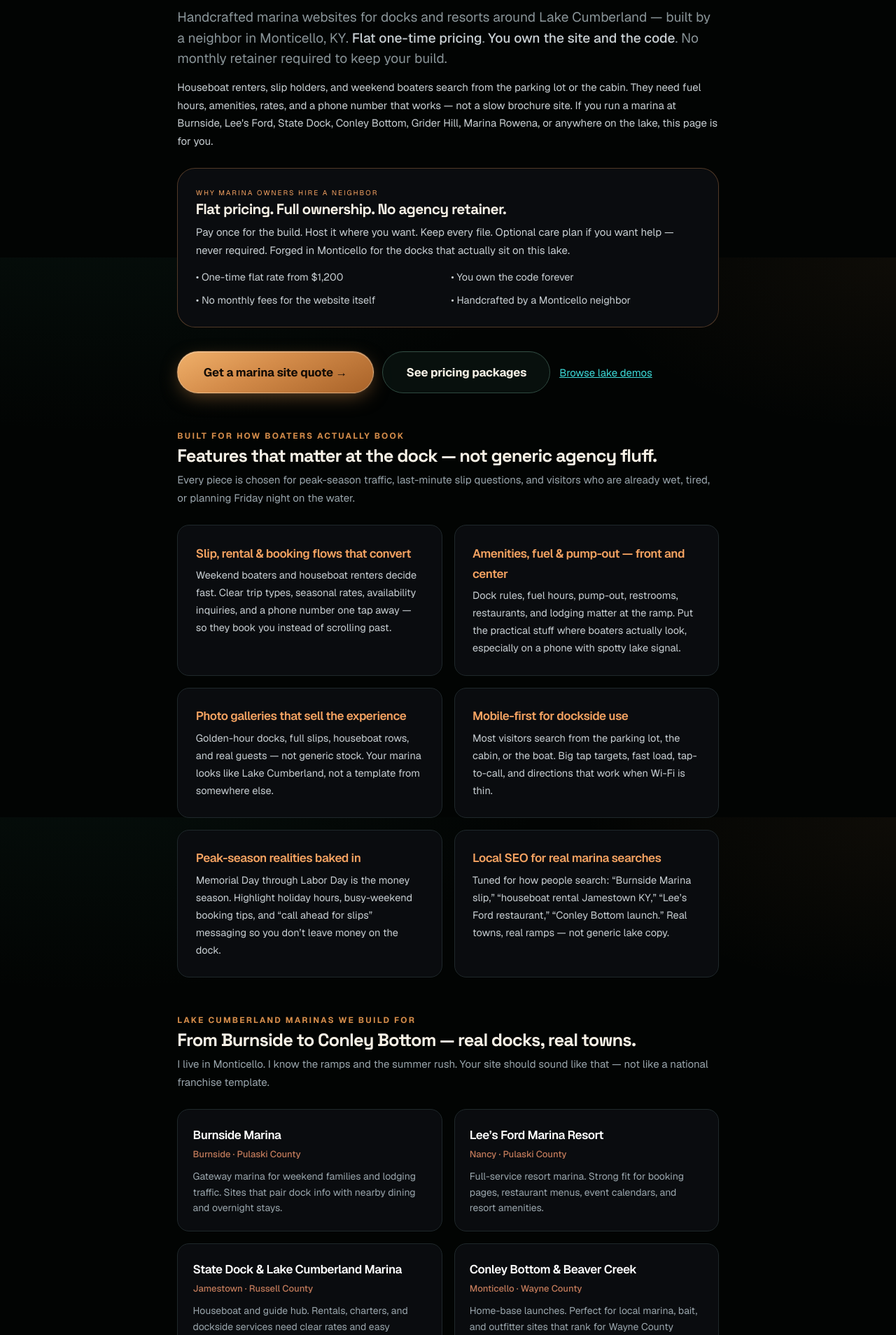
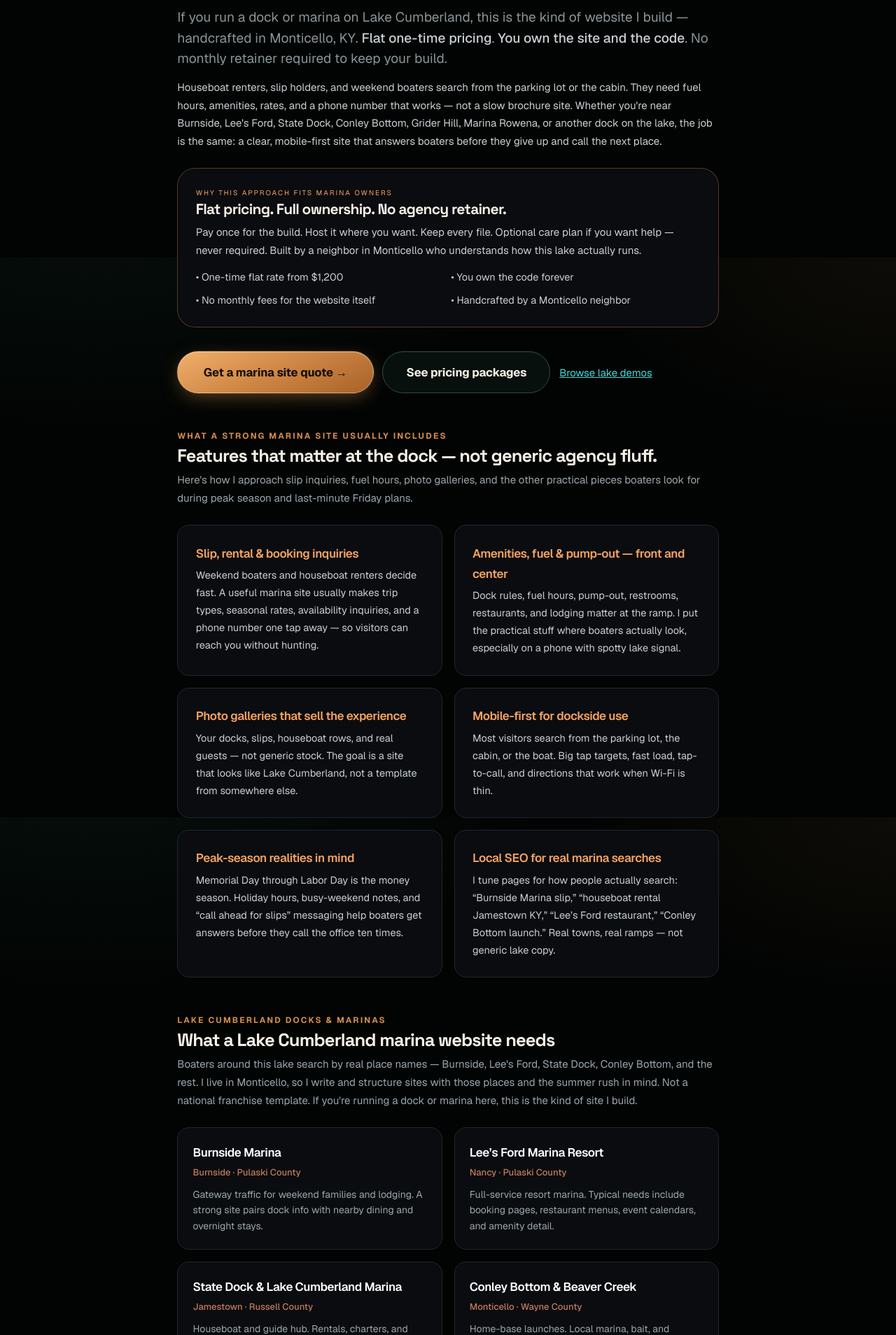
Before and after one commit to muhgits77/bluegrass-digital-forge-g, a Next.js app: page /marina-websites in a window 1280 px wide. Shown: the part 432-2340 px from the top of the page at 70% size. Built offline with nearby package versions, Linux system fonts and the light colour scheme.

Commit message:
Tone down marina page language to reflect current experience while keeping local SEO value

```diff
--- a/app/marina-websites/page.tsx
+++ b/app/marina-websites/page.tsx
@@ -30,28 +30,28 @@ export const metadata: Metadata = {
 
 const benefits = [
   {
-    title: "Slip, rental & booking flows that convert",
-    body: "Weekend boaters and houseboat renters decide fast. Clear trip types, seasonal rates, availability inquiries, and a phone number one tap away — so they book you instead of scrolling past.",
+    title: "Slip, rental & booking inquiries",
+    body: "Weekend boaters and houseboat renters decide fast. A useful marina site usually makes trip types, seasonal rates, availability inquiries, and a phone number one tap away — so visitors can reach you without hunting.",
   },
   {
     title: "Amenities, fuel & pump-out — front and center",
-    body: "Dock rules, fuel hours, pump-out, restrooms, restaurants, and lodging matter at the ramp. Put the practical stuff where boaters actually look, especially on a phone with spotty lake signal.",
+    body: "Dock rules, fuel hours, pump-out, restrooms, restaurants, and lodging matter at the ramp. I put the practical stuff where boaters actually look, especially on a phone with spotty lake signal.",
   },
   {
     title: "Photo galleries that sell the experience",
-    body: "Golden-hour docks, full slips, houseboat rows, and real guests — not generic stock. Your marina looks like Lake Cumberland, not a template from somewhere else.",
+    body: "Your docks, slips, houseboat rows, and real guests — not generic stock. The goal is a site that looks like Lake Cumberland, not a template from somewhere else.",
   },
   {
     title: "Mobile-first for dockside use",
     body: "Most visitors search from the parking lot, the cabin, or the boat. Big tap targets, fast load, tap-to-call, and directions that work when Wi-Fi is thin.",
   },
   {
-    title: "Peak-season realities baked in",
-    body: "Memorial Day through Labor Day is the money season. Highlight holiday hours, busy-weekend booking tips, and “call ahead for slips” messaging so you don’t leave money on the dock.",
+    title: "Peak-season realities in mind",
+    body: "Memorial Day through Labor Day is the money season. Holiday hours, busy-weekend notes, and “call ahead for slips” messaging help boaters get answers before they call the office ten times.",
   },
   {
     title: "Local SEO for real marina searches",
-    body: "Tuned for how people search: “Burnside Marina slip,” “houseboat rental Jamestown KY,” “Lee’s Ford restaurant,” “Conley Bottom launch.” Real towns, real ramps — not generic lake copy.",
+    body: "I tune pages for how people actually search: “Burnside Marina slip,” “houseboat rental Jamestown KY,” “Lee’s Ford restaurant,” “Conley Bottom launch.” Real towns, real ramps — not generic lake copy.",
   },
 ];
 
@@ -59,12 +59,12 @@ const marinas = [
   {
     name: "Burnside Marina",
     area: "Burnside · Pulaski County",
-    note: "Gateway marina for weekend families and lodging traffic. Sites that pair dock info with nearby dining and overnight stays.",
+    note: "Gateway traffic for weekend families and lodging. A strong site pairs dock info with nearby dining and overnight stays.",
   },
   {
     name: "Lee’s Ford Marina Resort",
     area: "Nancy · Pulaski County",
-    note: "Full-service resort marina. Strong fit for booking pages, restaurant menus, event calendars, and resort amenities.",
+    note: "Full-service resort marina. Typical needs include booking pages, restaurant menus, event calendars, and amenity detail.",
   },
   {
     name: "State Dock & Lake Cumberland Marina",
@@ -74,17 +74,17 @@ const marinas = [
   {
     name: "Conley Bottom & Beaver Creek",
     area: "Monticello · Wayne County",
-    note: "Home-base launches. Perfect for local marina, bait, and outfitter sites that rank for Wayne County searches.",
+    note: "Home-base launches. Local marina, bait, and outfitter sites do well when they rank for real Wayne County searches.",
   },
   {
     name: "Grider Hill Dock",
     area: "Near Albany · Clinton County",
-    note: "Southern shore access. Clean sites for dock services, rentals, and businesses serving Clinton County weekenders.",
+    note: "Southern shore access. Dock services and rentals serving Clinton County weekenders benefit from simple, phone-friendly pages.",
   },
   {
     name: "Marina Rowena & other docks",
     area: "Around the lake",
-    note: "Smaller docks still need a fast phone-friendly site — fuel hours, contact, and directions that work on the road.",
+    note: "Smaller docks still need a fast site — fuel hours, contact, and directions that work on the road.",
   },
 ];
 
@@ -99,7 +99,7 @@ const faqs = [
   },
   {
     q: "Can the site handle houseboat rentals and slip inquiries?",
-    a: "Yes. We set up clear rental/slip inquiry forms, seasonal rate pages, amenity lists, and tap-to-call so busy visitors can reach the office without hunting. Complex live inventory systems can be scoped if you already use one.",
+    a: "Yes. I set up clear rental/slip inquiry forms, seasonal rate pages, amenity lists, and tap-to-call so busy visitors can reach the office without hunting. Complex live inventory systems can be scoped if you already use one.",
   },
   {
     q: "Will it work when lake cell signal is weak?",
@@ -107,7 +107,7 @@ const faqs = [
   },
   {
     q: "Do you only work near Monticello?",
-    a: "I’m based in Monticello and serve every major Lake Cumberland marina town — Burnside, Nancy (Lee’s Ford), Jamestown/State Dock, Russell Springs, Albany/Grider Hill, Conley Bottom, Marina Rowena, and the ramps between. Same neighborly process lake-wide.",
+    a: "I’m based in Monticello and work with small businesses across the Lake Cumberland region — including marina towns like Burnside, Nancy (Lee’s Ford), Jamestown/State Dock, Russell Springs, Albany/Grider Hill, Conley Bottom, Marina Rowena, and the ramps between. Same neighborly process lake-wide.",
   },
   {
     q: "Who owns the website when it’s done?",
@@ -187,8 +187,8 @@ export default function MarinaWebsitesPage() {
         Ford &amp; Beyond
       </h1>
       <p className="mt-3 text-lg text-[#8a9599]">
-        Handcrafted marina websites for docks and resorts around Lake
-        Cumberland — built by a neighbor in Monticello, KY.{" "}
+        If you run a dock or marina on Lake Cumberland, this is the kind of
+        website I build — handcrafted in Monticello, KY.{" "}
         <strong className="text-[#c8cfd3] font-medium">Flat one-time pricing</strong>
         .{" "}
         <strong className="text-[#c8cfd3] font-medium">
@@ -199,23 +199,25 @@ export default function MarinaWebsitesPage() {
       <p className="mt-3 text-[15px] text-[#c8cfd3]">
         Houseboat renters, slip holders, and weekend boaters search from the
         parking lot or the cabin. They need fuel hours, amenities, rates, and a
-        phone number that works — not a slow brochure site. If you run a marina
-        at Burnside, Lee&apos;s Ford, State Dock, Conley Bottom, Grider Hill,
-        Marina Rowena, or anywhere on the lake, this page is for you.
+        phone number that works — not a slow brochure site. Whether you&apos;re
+        near Burnside, Lee&apos;s Ford, State Dock, Conley Bottom, Grider Hill,
+        Marina Rowena, or another dock on the lake, the job is the same: a
+        clear, mobile-first site that answers boaters before they give up and
+        call the next place.
       </p>
 
       {/* Differentiators callout */}
       <div className="mt-6 p-6 rounded-3xl bg-[#0a0c0f] border border-[#f4a261]/30">
         <div className="uppercase text-[10px] tracking-[2px] text-[#f4a261] mb-1">
-          WHY MARINA OWNERS HIRE A NEIGHBOR
+          WHY THIS APPROACH FITS MARINA OWNERS
         </div>
         <h2 className="text-[21px] leading-tight font-semibold tracking-tight">
           Flat pricing. Full ownership. No agency retainer.
         </h2>
         <p className="mt-2 text-[15px] text-[#c8cfd3]">
           Pay once for the build. Host it where you want. Keep every file.
-          Optional care plan if you want help — never required. Forged in
-          Monticello for the docks that actually sit on this lake.
+          Optional care plan if you want help — never required. Built by a
+          neighbor in Monticello who understands how this lake actually runs.
         </p>
         <ul className="mt-3 grid sm:grid-cols-2 gap-2 text-[14.5px] text-[#c8cfd3]">
           <li>• One-time flat rate from $1,200</li>
@@ -239,14 +241,14 @@ export default function MarinaWebsitesPage() {
 
       {/* Benefits */}
       <div className="mt-12">
-        <div className="label tracking-[1.5px]">BUILT FOR HOW BOATERS ACTUALLY BOOK</div>
+        <div className="label tracking-[1.5px]">WHAT A STRONG MARINA SITE USUALLY INCLUDES</div>
         <h2 className="text-2xl font-semibold tracking-tight mt-1">
           Features that matter at the dock — not generic agency fluff.
         </h2>
         <p className="mt-2 text-[15px] text-[#9aa6ad]">
-          Every piece is chosen for peak-season traffic, last-minute slip
-          questions, and visitors who are already wet, tired, or planning Friday
-          night on the water.
+          Here&apos;s how I approach slip inquiries, fuel hours, photo galleries,
+          and the other practical pieces boaters look for during peak season and
+          last-minute Friday plans.
         </p>
 
         <div className="mt-6 grid md:grid-cols-2 gap-4">
@@ -264,15 +266,18 @@ export default function MarinaWebsitesPage() {
         </div>
       </div>
 
-      {/* Local marinas */}
+      {/* Local marinas — capability + local SEO, not client list */}
       <div className="mt-12">
-        <div className="label tracking-[1.5px]">LAKE CUMBERLAND MARINAS WE BUILD FOR</div>
+        <div className="label tracking-[1.5px]">LAKE CUMBERLAND DOCKS &amp; MARINAS</div>
         <h2 className="text-2xl font-semibold tracking-tight mt-1">
-          From Burnside to Conley Bottom — real docks, real towns.
+          What a Lake Cumberland marina website needs
         </h2>
         <p className="mt-2 text-[15px] text-[#9aa6ad]">
-          I live in Monticello. I know the ramps and the summer rush. Your site
-          should sound like that — not like a national franchise template.
+          Boaters around this lake search by real place names — Burnside, Lee&apos;s
+          Ford, State Dock, Conley Bottom, and the rest. I live in Monticello, so
+          I write and structure sites with those places and the summer rush in
+          mind. Not a national franchise template. If you&apos;re running a dock
+          or marina here, this is the kind of site I build.
         </p>
         <div className="mt-6 grid sm:grid-cols-2 gap-4">
           {marinas.map((m) => (
@@ -293,7 +298,7 @@ export default function MarinaWebsitesPage() {
           ))}
         </div>
         <p className="mt-4 text-[14px] text-[#8a9599]">
-          Also serving businesses in{" "}
+          Local context for businesses in{" "}
           <Link href="/service-areas#jamestown" className="underline hover:text-white">
             Jamestown
           </Link>
@@ -333,8 +338,8 @@ export default function MarinaWebsitesPage() {
           Holiday weekends, houseboat turnover days, and storm delays all
           generate phone calls. A clear site answers the easy questions — hours,
           fuel, rules, “do you have a slip this weekend?” — so your team can
-          focus on the water. Winter is when we often build and refresh so
-          you&apos;re ready when the water warms.
+          focus on the water. Winter is often the best time to build or refresh
+          so you&apos;re ready when the water warms.
         </p>
         <ul className="mt-4 space-y-2 text-[14.5px] text-[#c8cfd3]">
           <li>• Seasonal hours and holiday schedules that update without a developer</li>
@@ -373,7 +378,7 @@ export default function MarinaWebsitesPage() {
 
       {/* Related verticals */}
       <div className="mt-10 rounded-2xl border border-[#1f282b] bg-[#0a0c0f] p-6">
-        <div className="font-semibold tracking-tight mb-2">Related Lake Cumberland sites</div>
+        <div className="font-semibold tracking-tight mb-2">Related Lake Cumberland specialties</div>
         <ul className="space-y-2 text-[14.5px] text-[#c8cfd3]">
           <li>
             <Link href="/fishing-guide-websites" className="text-[#f4a261] underline hover:text-white">
@@ -422,9 +427,8 @@ export default function MarinaWebsitesPage() {
           Ready for a marina site that works as hard as your dock?
         </h2>
         <p className="mt-2 text-[#9aa6ad] max-w-md mx-auto">
-          Tell me about your marina — Burnside, Lee&apos;s Ford, State Dock,
-          Conley Bottom, or anywhere on Lake Cumberland. Flat quote. Full
-          ownership. Honest recommendation from Monticello.
+          Tell me about your dock or marina — anywhere on Lake Cumberland. Flat
+          quote. Full ownership. Honest recommendation from Monticello.
         </p>
         <div className="mt-6 flex flex-col sm:flex-row gap-3 justify-center">
           <Link href="/quote" className="btn btn-primary px-8">
```
